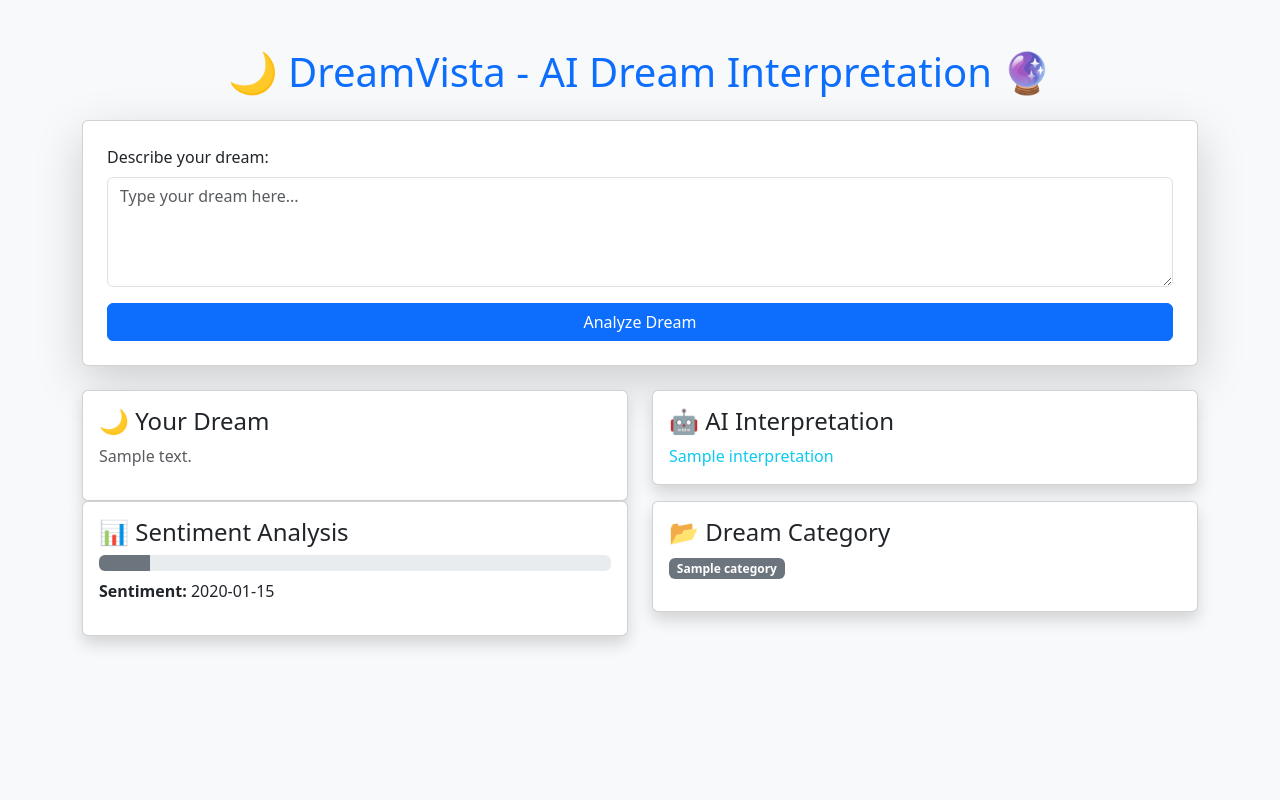
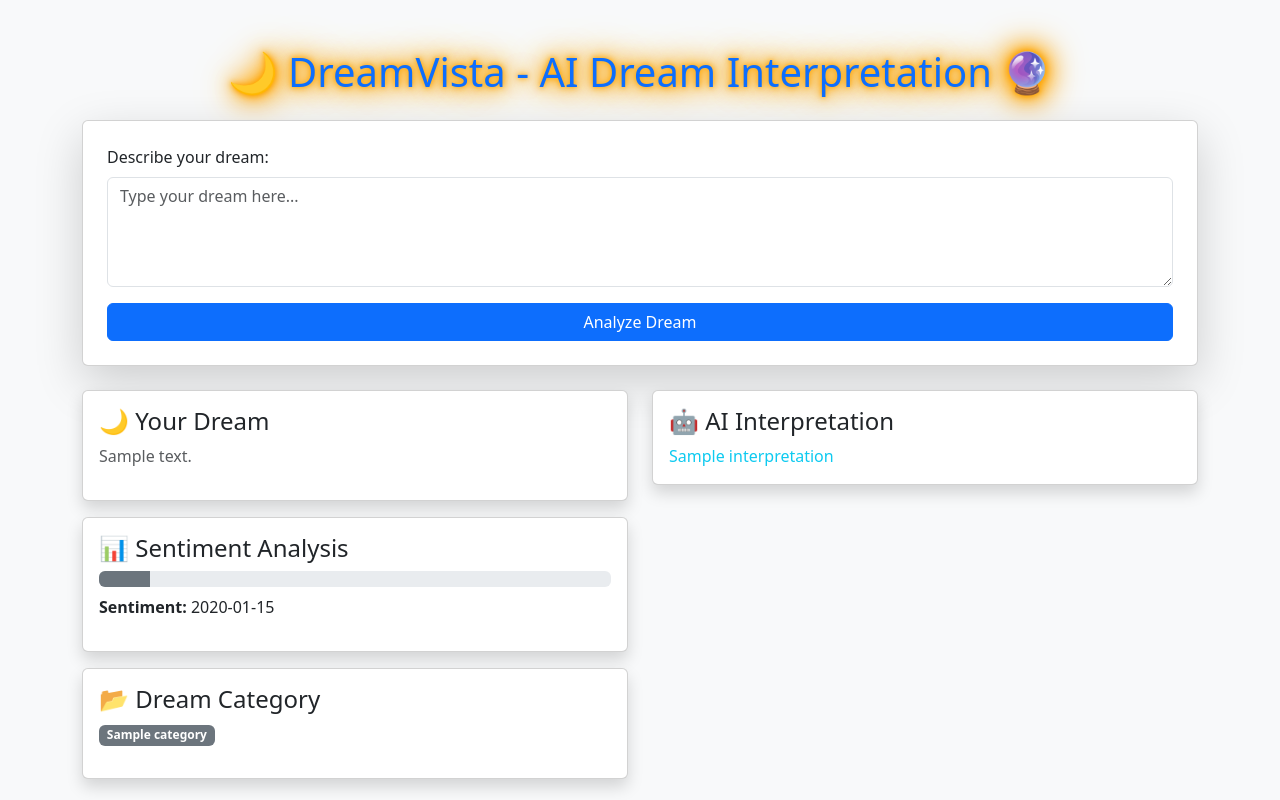
Before and after one commit to prabalgautam05/dreamvista, a Django app: template dreamvista_backend/dream/templates/home.html in a window 1280 px wide. Run offline with Django 5.2, Linux system fonts and the light colour scheme; the template is opened without the code that fills it: most values are stand-ins (such as "Sample title", 1, 10 or a date in 2020).

Commit message:
Update home.html

```diff
--- a/dreamvista_backend/dream/templates/home.html
+++ b/dreamvista_backend/dream/templates/home.html
@@ -9,7 +9,7 @@
 <body class="bg-light">
 
     <div class="container mt-5">
-        <h1 class="text-center text-primary">🌙 DreamVista - AI Dream Interpretation 🔮</h1>
+        <h1 class="text-center text-primary" style="color: orange; text-shadow: 0 0 5px orange, 0 0 10px orange, 0 0 20px orange, 0 0 30px orange, 0 0 40px orange;">🌙 DreamVista - AI Dream Interpretation 🔮</h1>
 
         <div class="card shadow-lg p-4 mt-4">
             <form method="POST">
@@ -30,47 +30,62 @@
 
         {% if interpretation %}
             <div class="row mt-4">
+                <!-- Left Column -->
+                <div class="col-md-6">
+
                     <!-- Dream Text Card -->
-                <div class="col-md-6">
-                    <div class="card shadow p-3">
+                    <div class="card shadow p-3 mb-3">
                         <h4 class="text-dark">🌙 Your Dream</h4>
                         <p class="text-muted">{{ dream_text }}</p>
                     </div>
-                </div>
-
-                <!-- AI Interpretation Card -->
-<div class="col-md-6">
-    <div class="card shadow p-3">
-        <h4 class="text-dark">🤖 AI Interpretation</h4>
-        <div class="text-info">{{ interpretation | safe }}</div>  <!-- Allows HTML rendering -->
-    </div>
-</div>
 
                     <!-- Sentiment Analysis Card -->
-<div class="col-md-6">
-    <div class="card shadow p-3">
+                    <div class="card shadow p-3 mb-3">
                         <h4 class="text-dark">📊 Sentiment Analysis</h4>
                         <div class="progress">
                             <div class="progress-bar
-                {% if sentiment == 'Positive 😊' %}bg-success{% elif sentiment == 'Negative 😟' %}bg-danger{% else %}bg-secondary{% endif %}"
+                                {% if sentiment == 'Positive 😊' %}
+                                    bg-success
+                                {% elif sentiment == 'Negative 😟' %}
+                                    bg-danger
+                                {% else %}
+                                    bg-secondary
+                                {% endif %}"
                                 role="progressbar"
                                 style="width: {{ sentiment_score }}%;">
                             </div>
                         </div>
                         <p class="mt-2"><strong>Sentiment:</strong> {{ sentiment }}</p>
                     </div>
-</div>
-
 
                     <!-- Dream Category Card -->
-                <div class="col-md-6">
                     <div class="card shadow p-3">
                         <h4 class="text-dark">📂 Dream Category</h4>
                         <p>
-                            <span class="badge {% if category == 'Nightmare 😱' %}bg-dark{% elif category == 'Lucid Dream ✨' %}bg-primary{% elif category == 'Symbolic Dream 🔮' %}bg-warning{% else %}bg-secondary{% endif %}">
+                            <span class="badge
+                                {% if category == 'Nightmare 😱' %}
+                                    bg-dark
+                                {% elif category == 'Lucid Dream ✨' %}
+                                    bg-primary
+                                {% elif category == 'Symbolic Dream 🔮' %}
+                                    bg-warning
+                                {% else %}
+                                    bg-secondary
+                                {% endif %}">
                                 {{ category }}
                             </span>
                         </p>
+                    </div>
+                </div>
+
+                <!-- Right Column -->
+                <div class="col-md-6">
+                    <!-- AI Interpretation Card -->
+                    <div class="card shadow p-3">
+                        <h4 class="text-dark">🤖 AI Interpretation</h4>
+                        <div class="text-info">
+                            {{ interpretation | safe }} <!-- Allows HTML rendering -->
+                        </div>
                     </div>
                 </div>
             </div>
```
Lines whose indentation alone changed are shown as unchanged.
